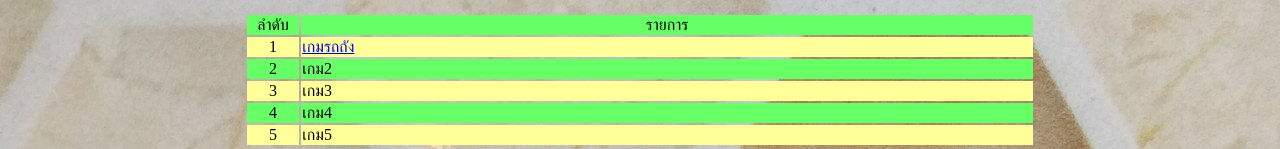
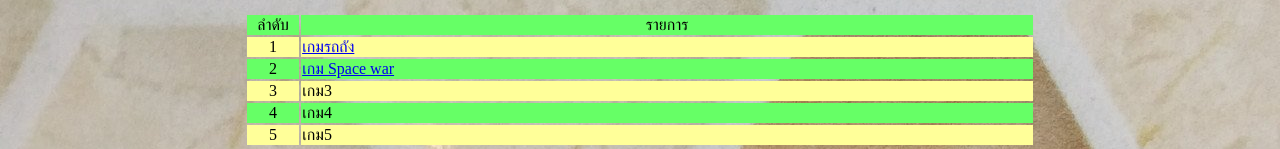
Before and after one commit to First220660/First220660.github.io, a plain HTML site: page index.html in a window 1280 px wide. Shown: the part 664-813 px from the top of the page. Drawn offline with Linux system fonts and the light colour scheme.

Commit message:
Update index.html

```diff
--- a/index.html
+++ b/index.html
@@ -41,7 +41,7 @@ body {
       </tr>
       <tr>
         <td align="center" bgcolor="#66FF66">2</td>
-        <td bgcolor="#66FF66">เกม2</td>
+        <td bgcolor="#66FF66"><a href="https://first220660.github.io/spacewar/" target="_blank">เกม Space war</a></td>
       </tr>
       <tr>
         <td align="center" bgcolor="#FFFF99">3</td>
```
